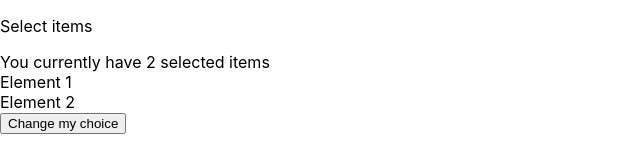
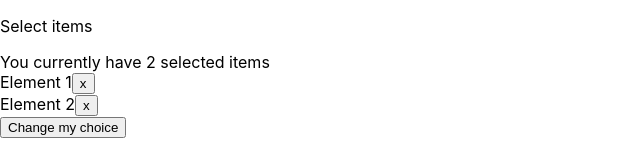
Before and after one commit to goranstosic/element-widget, a React (Create React App) app: page / in a window 1280 px wide. Shown: the top 166 px of the page, without its empty margins (0-640 px from the left). Built offline with nearby package versions, Linux system fonts and the light colour scheme; the HTML template or start-up script is replaced by a standard one.

Commit message:
Add pills

```diff
--- a/src/components/ElementsList/ElementsList.tsx
+++ b/src/components/ElementsList/ElementsList.tsx
@@ -8,10 +8,9 @@ interface ElementListProps {
     onSelectedItemsChange: (selectedItems: IElement[]) => void;
     selectedItems: IElement[];
     toggleVisibility: () => void;
-    onRemoveSelectedItem: (id: number) => void;
 }
 
-const ElementsList: React.FC<ElementListProps> = ({selectedItems, onSelectedItemsChange, toggleVisibility, onRemoveSelectedItem}) => {
+const ElementsList: React.FC<ElementListProps> = ({selectedItems, onSelectedItemsChange, toggleVisibility}) => {
     const [checkedElements, setCheckedElements] = useState<Record<number, boolean>>(() => {
         const initialChecked: Record<number, boolean> = {};
         selectedItems.forEach(item => {
@@ -70,7 +69,7 @@ const ElementsList: React.FC<ElementListProps> = ({selectedItems, onSelectedItem
             <div>
                 <h2>Current Selected Items:</h2>
                 {currentSelectedItems.map(item => (
-                    <SelectedPill item={item} handleRemoveSelectedItem={handleRemoveSelectedItem} />
+                    <SelectedPill key={item.id} item={item} handleRemoveSelectedItem={handleRemoveSelectedItem} />
                 ))}
             </div>
         </>
--- a/src/components/ElementsWidget/ElementWidget.tsx
+++ b/src/components/ElementsWidget/ElementWidget.tsx
@@ -25,10 +25,10 @@ const ElementWidget = () => {
     return (
         <div>
             <p>{SELECT_ITEMS}</p>
-            <SelectedItems selectedItems={selectedItems} />
+            <SelectedItems selectedItems={selectedItems} onRemoveSelectedItem={handleRemoveSelectedItem} />
             <button onClick={toggleVisibility}>{CHANGE_MY_CHOICE}</button>
             {toggleModal &&
-                <SelectModal toggleVisibility={toggleVisibility} selectedItems={selectedItems} onSelectedItemsChange={handleSelectedItemsChange} onRemoveSelectedItem={handleRemoveSelectedItem} /> }
+                <SelectModal toggleVisibility={toggleVisibility} selectedItems={selectedItems} onSelectedItemsChange={handleSelectedItemsChange}/> }
         </div>
     )
 }
--- a/src/components/SelectModal/SelectModal.tsx
+++ b/src/components/SelectModal/SelectModal.tsx
@@ -8,15 +8,14 @@ interface SelectModalProps {
     onSelectedItemsChange: (selectedItems: IElement[]) => void;
     selectedItems: IElement[];
     toggleVisibility: () => void;
-    onRemoveSelectedItem: (id: number) => void;
 }
 
-const SelectModal: React.FC<SelectModalProps> =({selectedItems, onSelectedItemsChange, toggleVisibility, onRemoveSelectedItem})=> {
+const SelectModal: React.FC<SelectModalProps> =({selectedItems, onSelectedItemsChange, toggleVisibility })=> {
     return (
         <div className="modal">
             <p>{SELECT_ITEMS}</p>
             <ElementFilter />
-            <ElementsList toggleVisibility={toggleVisibility} selectedItems={selectedItems} onSelectedItemsChange={onSelectedItemsChange} onRemoveSelectedItem={onRemoveSelectedItem}/>
+            <ElementsList toggleVisibility={toggleVisibility} selectedItems={selectedItems} onSelectedItemsChange={onSelectedItemsChange}/>
         </div>
     )
 }
--- a/src/components/SelectedItems/SelectedItems.tsx
+++ b/src/components/SelectedItems/SelectedItems.tsx
@@ -1,17 +1,19 @@
 import {IElement} from "../../common/interfaces/elements.interface";
 import React from "react";
+import SelectedPill from "../SelectedPill/SelectedPill";
 
 interface SelectedItemsProp  {
     selectedItems: IElement[];
+    onRemoveSelectedItem: (id: number) => void;
 }
 
-const SelectedItems: React.FC<SelectedItemsProp> = ({selectedItems}) => {
+const SelectedItems: React.FC<SelectedItemsProp> = ({selectedItems, onRemoveSelectedItem}) => {
     return (
         <>
             <div>You currently have {selectedItems.length} selected items</div>
             <div>
                 {selectedItems.map(item => (
-                    <div key={item.id}>{item.name}</div>
+                    <SelectedPill key={item.id} item={item} handleRemoveSelectedItem={onRemoveSelectedItem} />
                 ))}
             </div>
         </>
--- a/src/components/SelectedPill/SelectedPill.tsx
+++ b/src/components/SelectedPill/SelectedPill.tsx
@@ -9,7 +9,7 @@ interface SelectedPillProps {
 const SelectedPill: React.FC<SelectedPillProps> = ({item, handleRemoveSelectedItem}) => {
 
     return (
-        <div className="pill" key={item.id}>
+        <div className="pill">
             {item.name}
             <button onClick={() => handleRemoveSelectedItem(item.id)}>x</button>
         </div>
```
